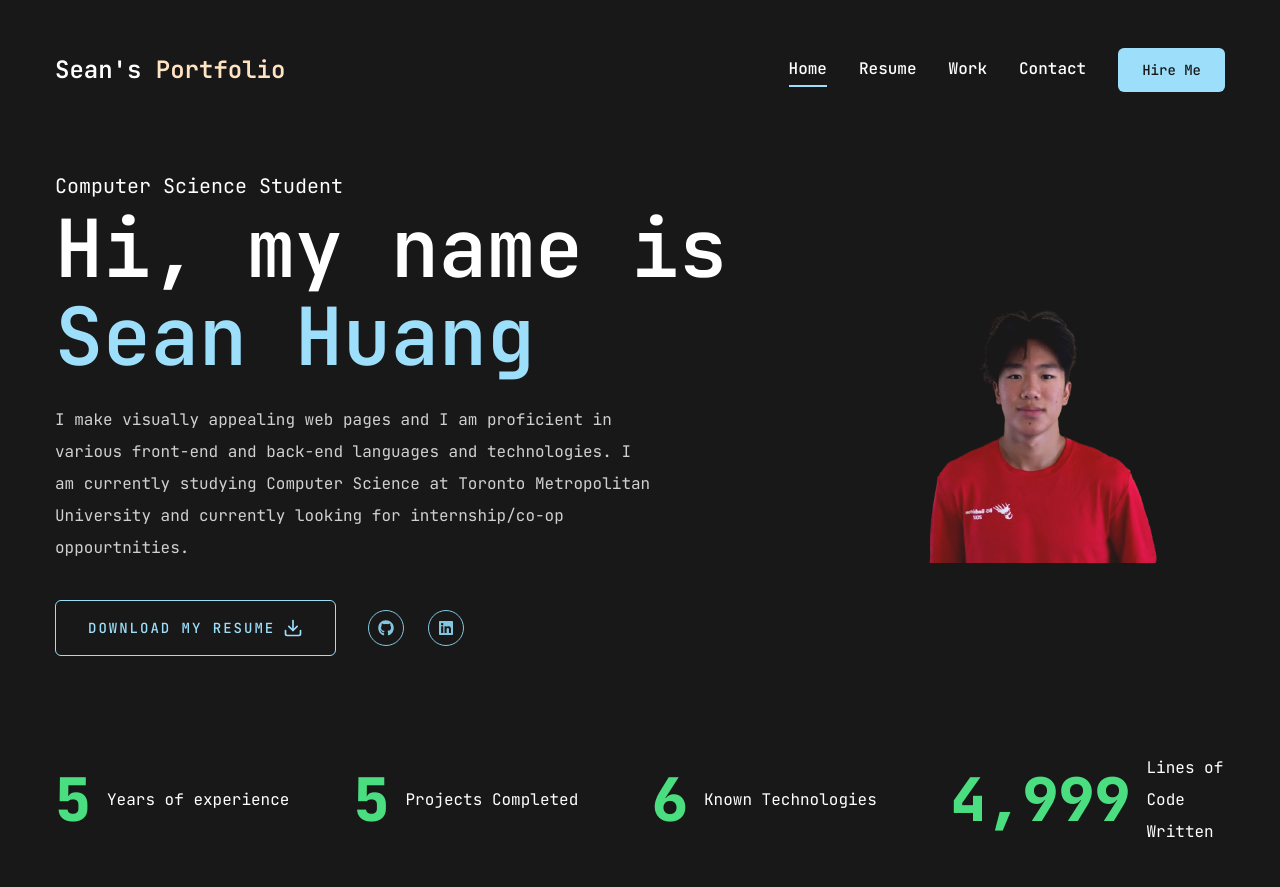
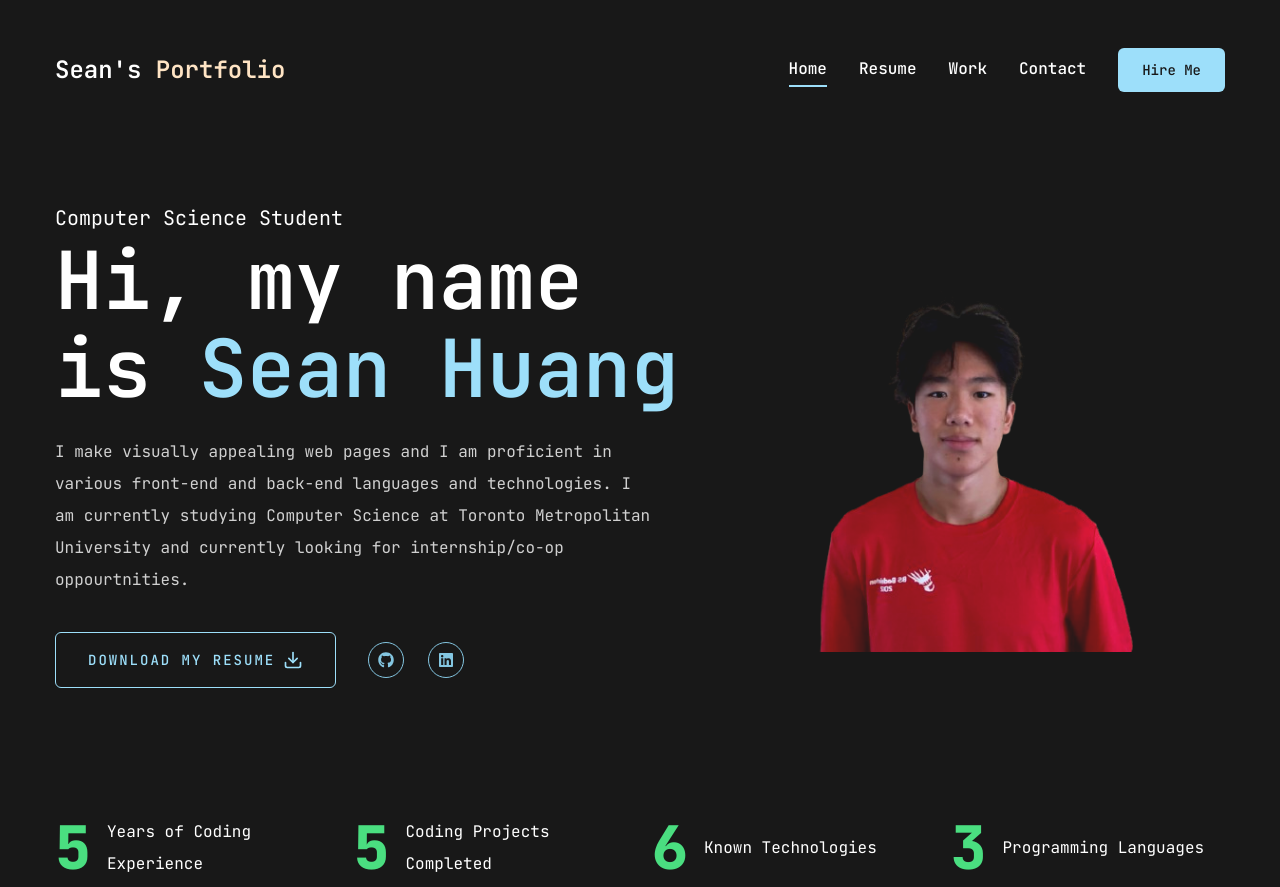
Before and after one commit to seanhuangg/SeanPortfolio, a Next.js app: page / in a window 1280 px wide. Before the commit the page ends 848 px from the top, so only its background shows below. Built offline with nearby package versions, Linux system fonts and the light colour scheme.

Commit message:
minor changes to layout

```diff
--- a/app/page.jsx
+++ b/app/page.jsx
@@ -23,8 +23,8 @@ const Home = () => {
             </span>
 
             {/* intro */}
-            <h1 className="h1 mb-6">Hi, my name is <br />
-              <span className="text-accent">Sean Huang</span>
+            <h1 className="h1 mb-6">Hi, my name is
+              <span className="text-accent whitespace-nowrap">{' '}Sean Huang</span>
             </h1>
 
             {/* description */}
--- a/app/resume/page.jsx
+++ b/app/resume/page.jsx
@@ -10,8 +10,8 @@ import { ScrollArea } from "@/components/ui/scroll-area"
 import { motion } from "framer-motion"
 
 const about = {
-  title: 'About me',
-  description: 'this is the decription',
+  title: 'Personal Information',
+  description: '',
   info: [
     {
       fieldName: "Name",
@@ -50,15 +50,15 @@ const about = {
 
 const experience = {
   icon: '/assets/resume/logo.svg',
-  title: "My experience",
-  description: "No experience yet! Looking for new oppourtunities.",
+  title: "Work Experience",
+  description: "No experience yet! Looking for new opportunities.",
   items: []
 }
 
 const education = {
   icon: '/assets/resume/logo.svg',
-  title: "My education",
-  description: "description of my experiences in coding...",
+  title: "My Education",
+  description: "Brief overview of my educational background.",
   items: [
     {
       institution: "Carleton University",
@@ -74,8 +74,8 @@ const education = {
 }
 
 const skills = {
-  title: "my skills",
-  description: "skills description",
+  title: "My Skills",
+  description: "",
   skillList: [
     {
       icon: <FaHtml5 />,
--- a/components/Photo.jsx
+++ b/components/Photo.jsx
@@ -12,7 +12,7 @@ const Photo = () => {
                 animate={{ opacity: 1, transition: { delay: 0.4, duration: 0.2, ease: "easeInOut" } }}
                 className="flex justify-center items-center"
             >
-                <div className="relative w-[198px] h-[198px] xl:w-[398px] xl:h-[398px] mix-blend-lighten">
+                <div className="relative w-[298px] h-[298px] xl:w-[548px] xl:h-[548px] mix-blend-lighten">
                     <Image
                         src="/assets/work/portrait.png"
                         priority
--- a/components/Stats.jsx
+++ b/components/Stats.jsx
@@ -5,19 +5,19 @@ import CountUp from "react-countup"
 const stats = [
     {
         num: 5,
-        text: "Years of experience",
+        text: "Years of Coding Experience",
     },
     {
         num: 5,
-        text: "Projects Completed",
+        text: "Coding Projects Completed",
     },
     {
         num: 6,
         text: "Known Technologies",
     },
     {
-        num: 5000,
-        text: "Lines of Code Written",
+        num: 3,
+        text: "Programming Languages",
     },
 ]
 
```
Also changed, not shown: public/assets/work/photo.png (deleted).
